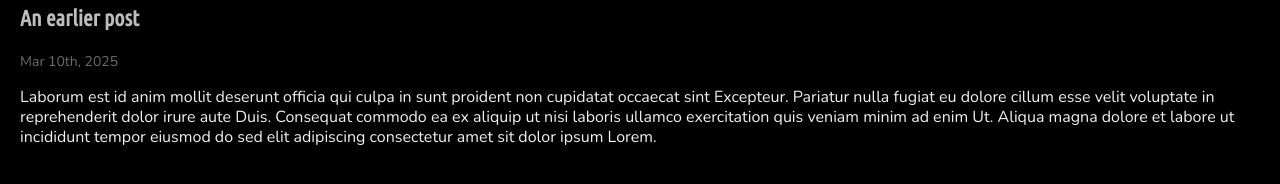
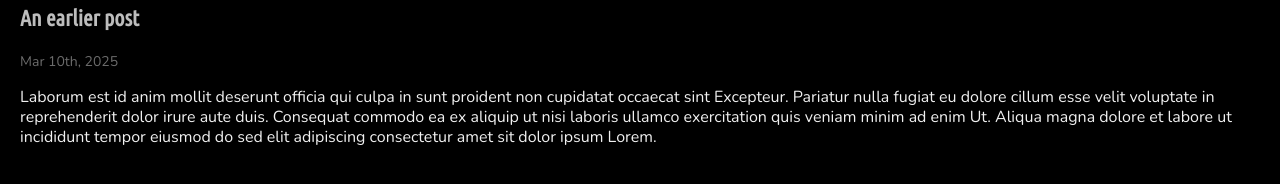
Before and after one commit to olivecarambola/logbook, a Jekyll site: the page built from _posts/2025-03-10-earlierpost.md, in a window 1280 px wide. Shown: the part 163-347 px from the top of the page. Built offline with Jekyll 4.4.1, drawn with Linux system fonts in a browser that asks for light colours; some web fonts are replaced.

```diff
--- a/_posts/2025-03-10-earlierpost.md
+++ b/_posts/2025-03-10-earlierpost.md
@@ -5,4 +5,4 @@ date: 2025-03-10
 summary: "Ipsum lorem"
 permalink: /posts/25-03-10-earlierpost/
 ---
-Laborum est id anim mollit deserunt officia qui culpa in sunt proident non cupidatat occaecat sint Excepteur. Pariatur nulla fugiat eu dolore cillum esse velit voluptate in reprehenderit dolor irure aute Duis. Consequat commodo ea ex aliquip ut nisi laboris ullamco exercitation quis veniam minim ad enim Ut. Aliqua magna dolore et labore ut incididunt tempor eiusmod do sed elit adipiscing consectetur amet sit dolor ipsum Lorem.
+Laborum est id anim mollit deserunt officia qui culpa in sunt proident non cupidatat occaecat sint Excepteur. Pariatur nulla fugiat eu dolore cillum esse velit voluptate in reprehenderit dolor irure aute duis. Consequat commodo ea ex aliquip ut nisi laboris ullamco exercitation quis veniam minim ad enim Ut. Aliqua magna dolore et labore ut incididunt tempor eiusmod do sed elit adipiscing consectetur amet sit dolor ipsum Lorem.
```
